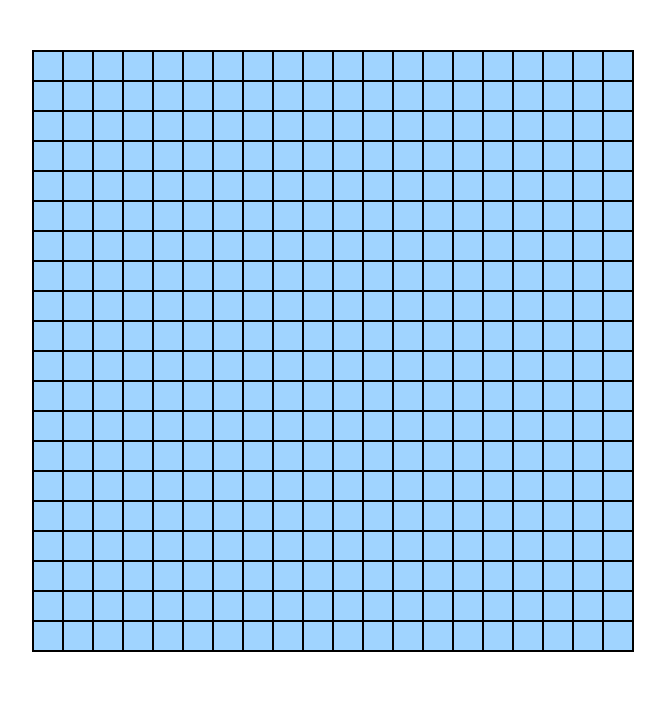
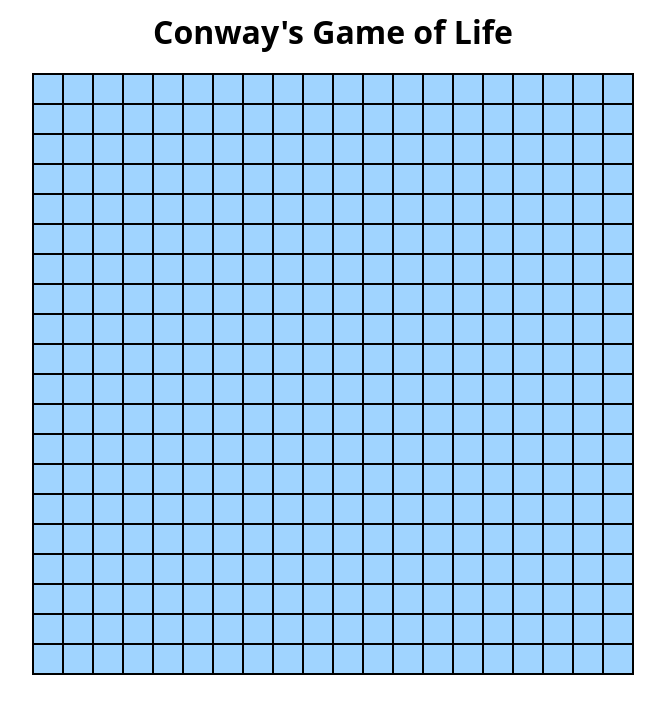
Before and after one commit to ipetrov22/conways-game-of-life, a plain HTML site: page index.html in a window 1280 px wide. Shown: the whole page, without its empty margins (307-972 px from the left). Drawn offline with Linux system fonts and the light colour scheme.

Commit message:
add title and style touches

```diff
--- a/index.html
+++ b/index.html
@@ -9,6 +9,7 @@
     </head>
     <body>
         <div class="main">
+            <h1 class="main-title">Conway's Game of Life</h1>
             <div class="grid"></div>
         </div>
     </body>
--- a/styles.css
+++ b/styles.css
@@ -7,14 +7,16 @@
     font-family: 'Open Sans', sans-serif;
 }
 
-body {
+.main-title{
+    margin-top: 10px;
+    text-align: center;
 }
 
 .grid {
     display: flex;
     flex-direction: column;
     align-items: center;
-    margin-top: 50px;
+    margin-top: 20px;
 }
 
 .grid-row {
```
